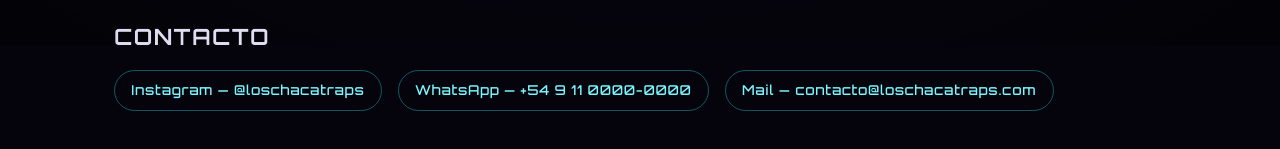
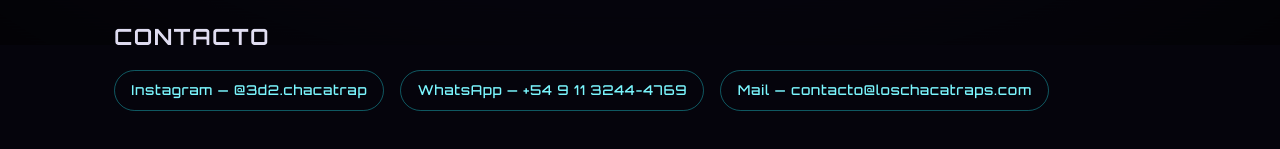
Before and after one commit to FeHa1/web_chacatraps, a React (Vite) app: page /about in a window 1280 px wide. Shown: the part 755-904 px from the top of the page. Built offline with nearby package versions, Linux system fonts and the light colour scheme.

Commit message:
cambio datos de contacto

```diff
--- a/src/pages/About.jsx
+++ b/src/pages/About.jsx
@@ -3,9 +3,9 @@
 
 // Datos de contacto placeholder — reemplazar por los reales de la banda.
 const CONTACT = {
-  instagram: { label: '@loschacatraps', url: 'https://instagram.com/' },
-  whatsapp: { label: '+54 9 11 0000-0000', url: 'https://wa.me/5491100000000' },
-  email: { label: 'contacto@loschacatraps.com', url: 'mailto:contacto@loschacatraps.com' },
+  instagram: { label: '@3d2.chacatrap', url: 'https://www.instagram.com/3d2.chacatrap/' },
+  whatsapp: { label: '+54 9 11 3244-4769', url: 'https://wa.me/5491132444769' },
+  email: { label: 'contacto@loschacatraps.com', url: 'mailto:contacto@loschacatraps.com' }, // cambiar por el email real despues de que me lo digan
 }
 
 // Integrantes placeholder — reemplazar nombre/rol/inicial por los reales.
```
